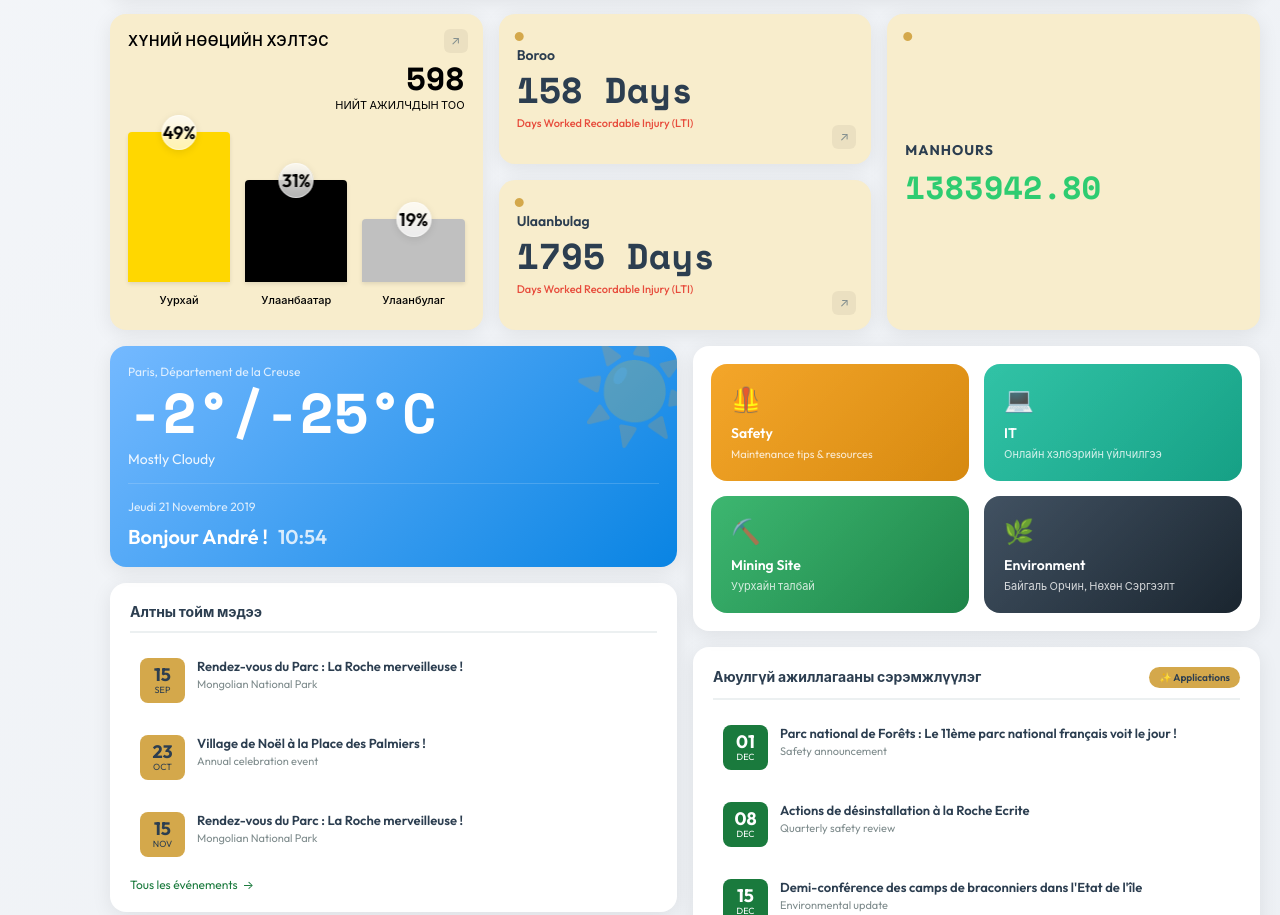
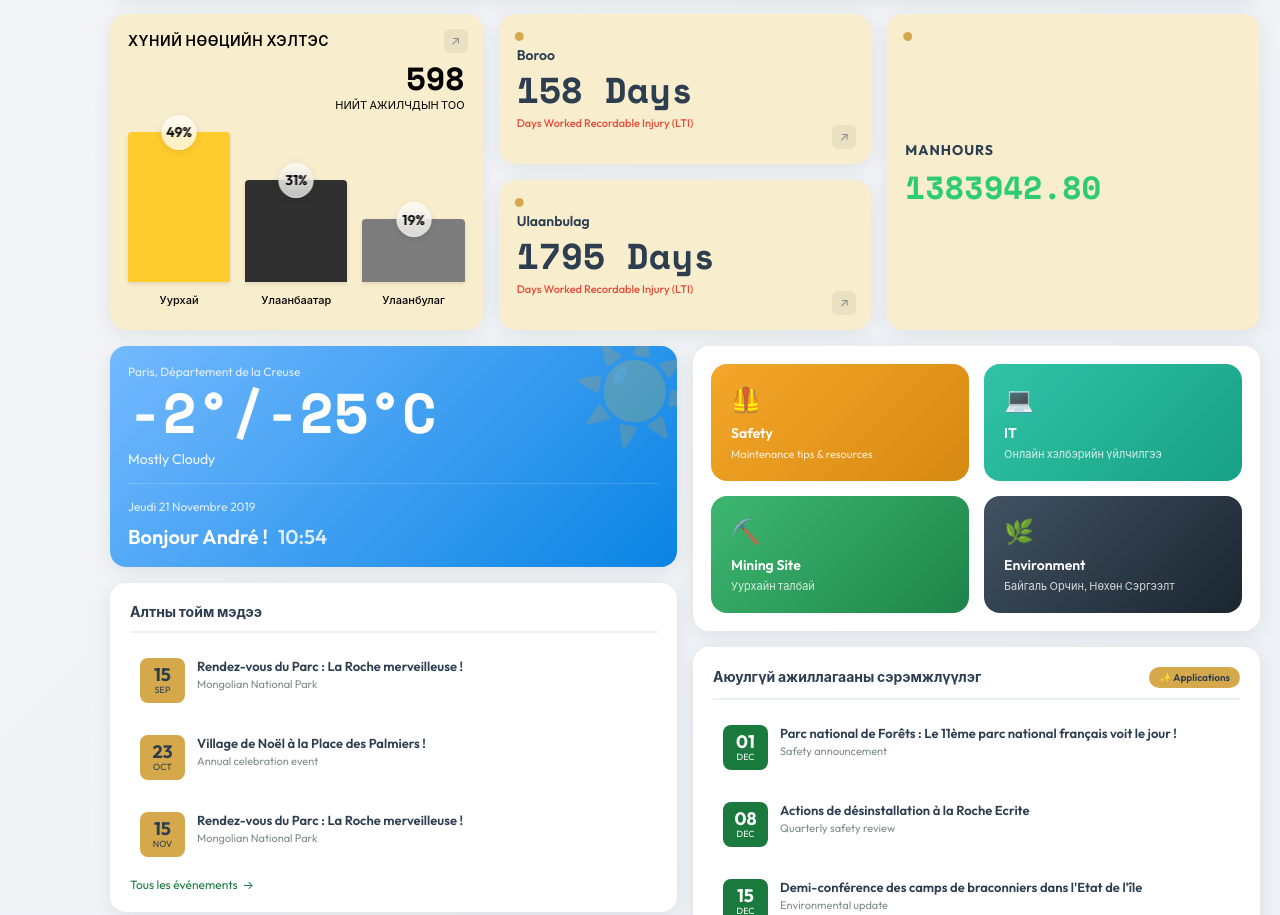
Before and after one commit to hodooniihoosonmantuu/project-cursor, a React (Vite) app: page / in a window 1280 px wide. Shown: the part 967-1882 px from the top of the page. Built offline with nearby package versions, Linux system fonts and the light colour scheme.

Commit message:
Update candlestick colors: Yellow #FFCC2E, Black #303030, Silver #7D7D7D

```diff
--- a/src/App.css
+++ b/src/App.css
@@ -735,7 +735,7 @@ body {
   display: flex;
   align-items: center;
   justify-content: center;
-  font-size: 18px;
+  font-size: 14px;
   font-weight: 600;
   color: #000000;
   z-index: 2;
--- a/src/components/HRWidget.jsx
+++ b/src/components/HRWidget.jsx
@@ -36,9 +36,9 @@ function HRWidget() {
   }, [])
 
   const employeeData = [
-    { type: 'Уурхай', percentage: 49, color: '#FFD700' },      // Yellow - largest portion
-    { type: 'Улаанбаатар', percentage: 31, color: '#000000' }, // Black - middle portion
-    { type: 'Улаанбулаг', percentage: 19, color: '#C0C0C0' }   // Silver - smallest portion
+    { type: 'Уурхай', percentage: 49, color: '#FFCC2E' },      // Yellow - largest portion
+    { type: 'Улаанбаатар', percentage: 31, color: '#303030' }, // Black - middle portion
+    { type: 'Улаанбулаг', percentage: 19, color: '#7D7D7D' }   // Silver - smallest portion
   ]
 
   return (
```
